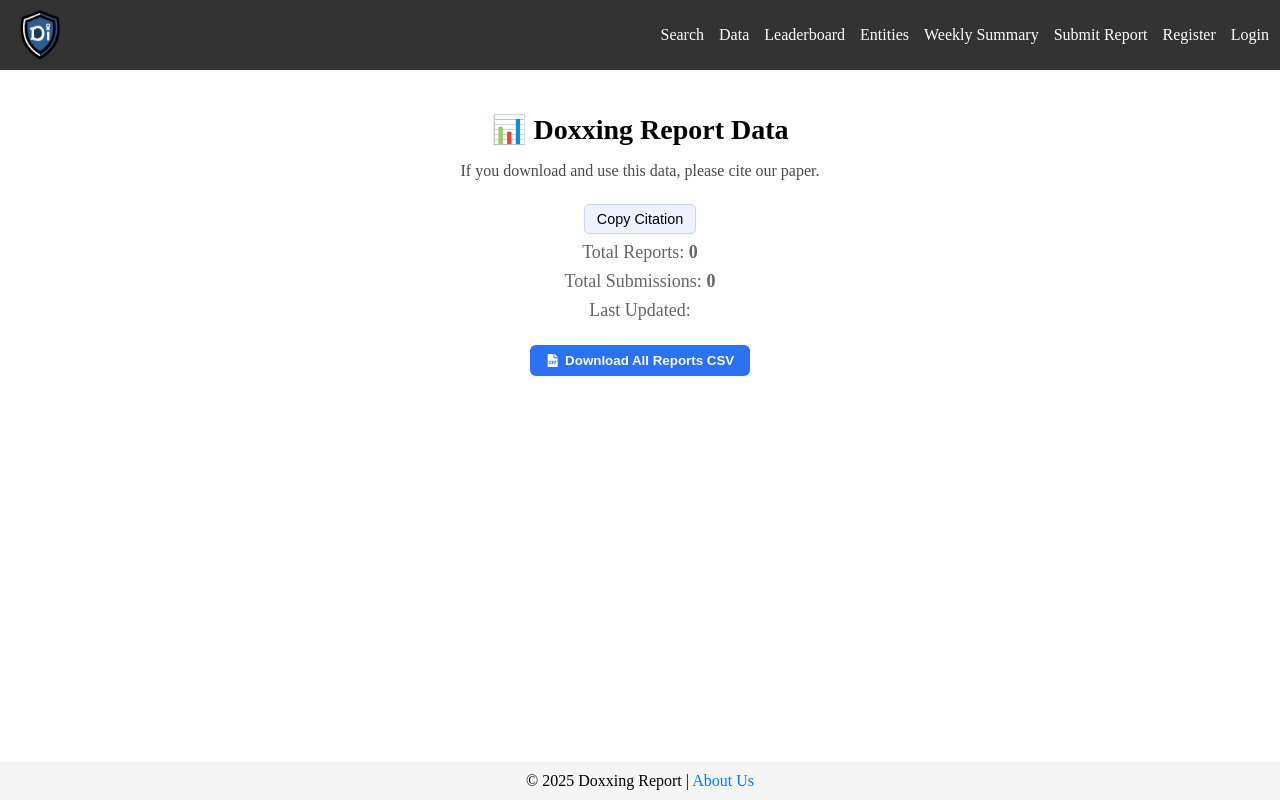
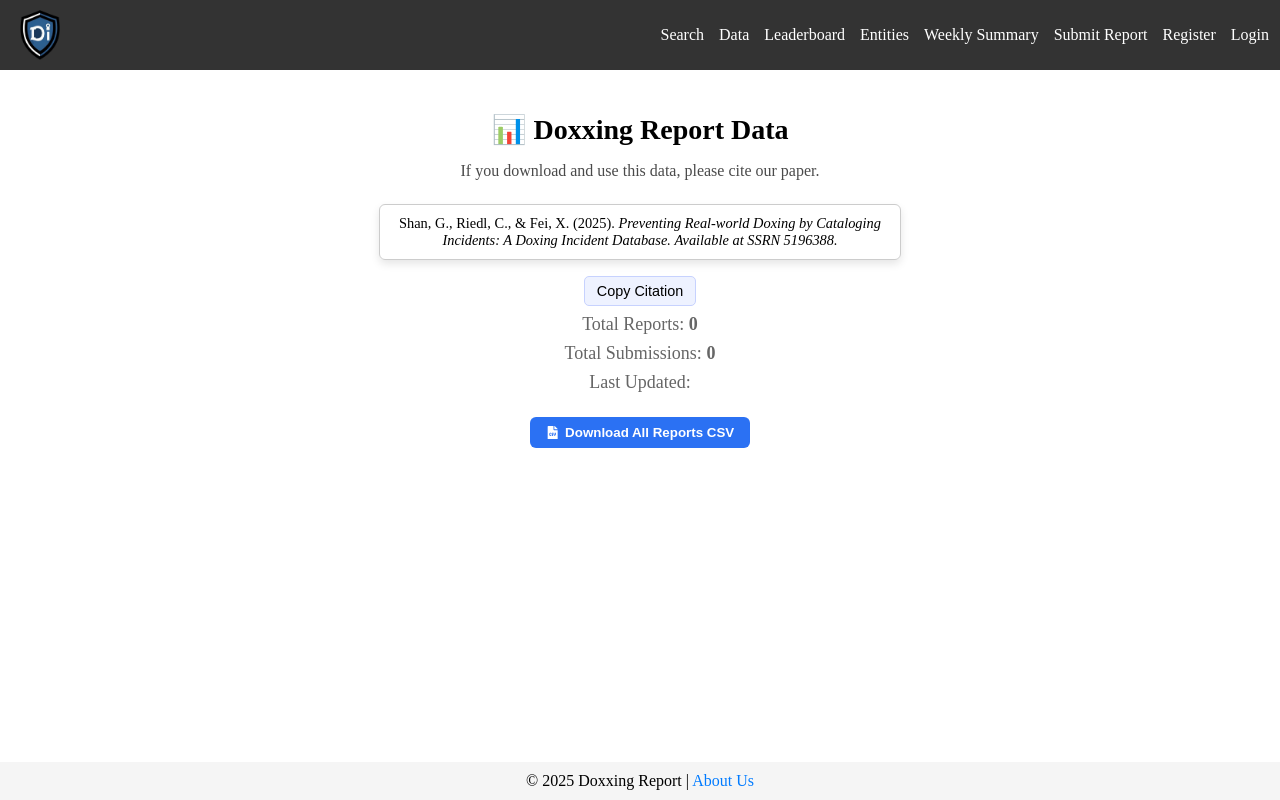
Before and after one commit to keainvhai/Doxxing-report-frontend, a React (Vite) app: page /data in a window 1280 px wide. Built offline with nearby package versions, Linux system fonts and the light colour scheme; no server answers.

Commit message:
Updating data page's citation

```diff
--- a/src/pages/Data.jsx
+++ b/src/pages/Data.jsx
@@ -41,10 +41,6 @@
       {/* ✅ 复制按钮 + citation 弹窗容器 */}
       <div className="cite-copy-container">
         <div className="copy-wrapper">
-          <button className="copy-btn" onClick={handleCopy}>
-            {copied ? "✅ Copied!" : "Copy Citation"}
-          </button>
-
           {/* ✅ 浮动引用内容，仅在 hover 时显示 */}
           <div className="citation-popup">
             Shan, G., Riedl, C., & Fei, X. (2025).{" "}
@@ -54,6 +50,9 @@
             </em>{" "}
             <em>Available at SSRN 5196388.</em>
           </div>
+          <button className="copy-btn" onClick={handleCopy}>
+            {copied ? "✅ Copied!" : "Copy Citation"}
+          </button>
         </div>
       </div>
 
--- a/src/styles/Data.css
+++ b/src/styles/Data.css
@@ -22,24 +22,27 @@
 }
 
 .citation-popup {
-  position: absolute;
-  top: -200%;
-  left: 100%;
-  width: 320px;
+  display: block;
+  /* width: 100%; */
+  /* position: absolute; */
+  /* top: -200%; */
+  /* left: 100%; */
+  max-width: 500px;
   background-color: rgba(255, 255, 255, 0.95);
   border: 1px solid #ccc;
   padding: 10px;
+  margin-bottom: 1rem;
   font-size: 0.9rem;
   border-radius: 6px;
   box-shadow: 0 4px 8px rgba(0, 0, 0, 0.1);
-  z-index: 10;
-  display: none;
-  transition: opacity 0.3s ease;
+  /* z-index: 10; */
+  /* display: none; */
+  /* transition: opacity 0.3s ease; */
 }
-
+/*
 .copy-wrapper:hover .citation-popup {
   display: block;
-}
+} */
 
 .copy-btn {
   background-color: #eef2ff;
```
